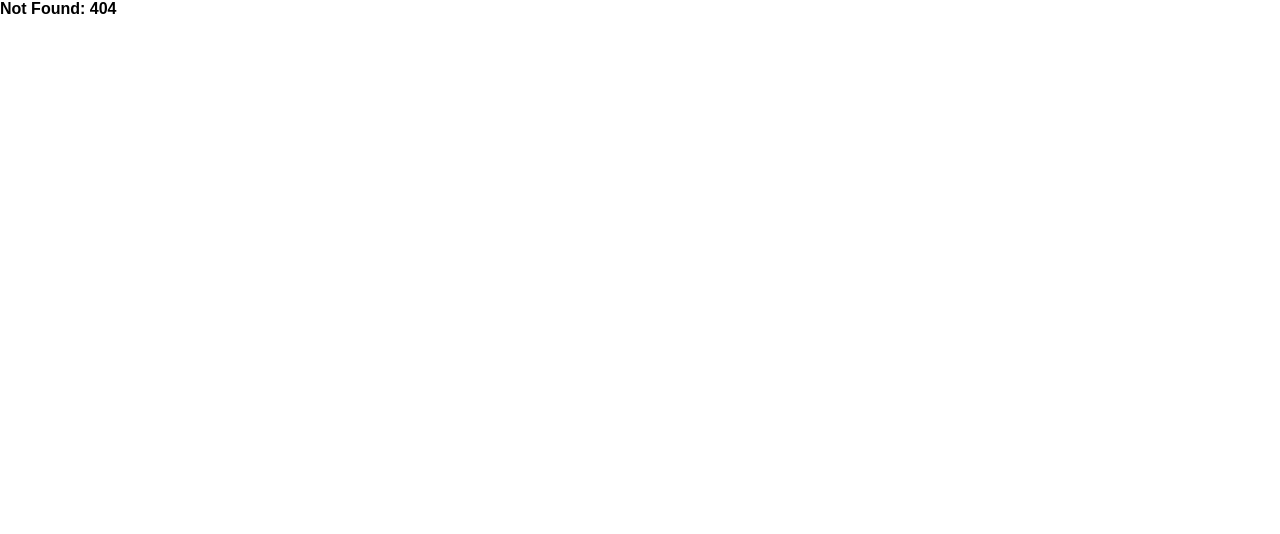
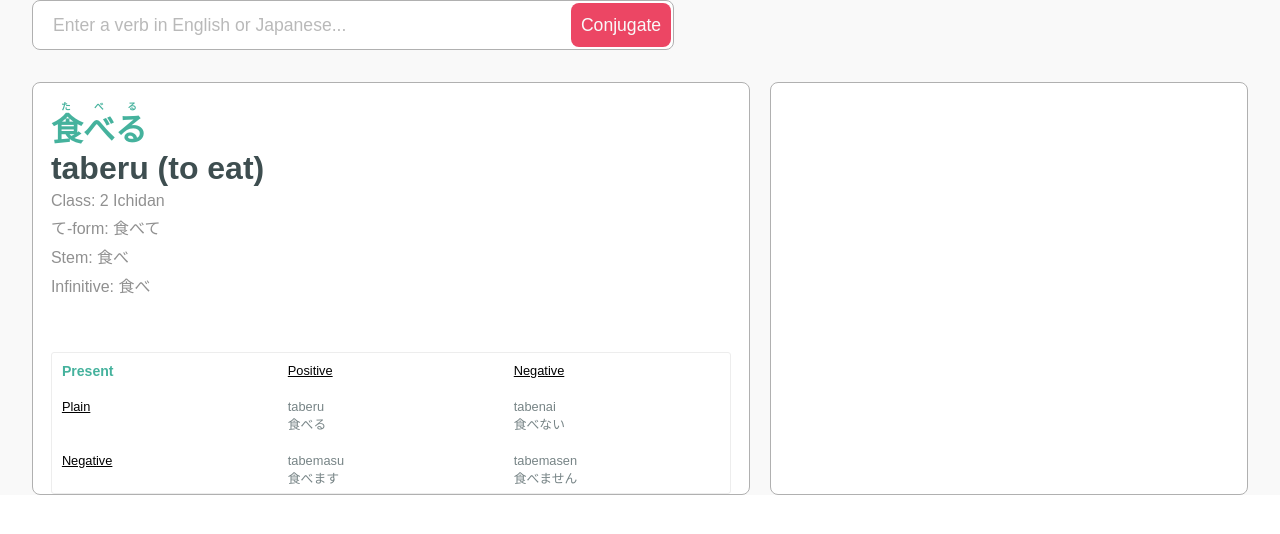
Before and after one commit to kkv263/jpnverbs, a React app: page /test in a window 1280 px wide. Before the commit this address had no page. Shown: the top 534 px of the page. Built offline with nearby package versions, Linux system fonts and the light colour scheme; a web font is replaced by a local one.

Commit message:
grid and table progress

```diff
--- a/src/App.js
+++ b/src/App.js
@@ -10,9 +10,8 @@ class App extends Component {
     return (
       <div>
         <Switch>
-         {/* Uncomment later when finish WordInstance */}
-         {/* <Route exact path='/' component={Homepage}/> */}
-         <Route exact path='/' component={WordInstance}/>
+         <Route exact path='/' component={Homepage}/>
+         <Route exact path='/test' component={WordInstance}/>
          <Route component={NotFound} status={404}/>
         </Switch>
       </div>
--- a/src/js/WordInstance.js
+++ b/src/js/WordInstance.js
@@ -1,32 +1,79 @@
 import React, { Component } from 'react';
 import { WIWrapper, WordWrapper, SearchBar, WordContainer,
-  ExtraWrapper, WordCell, CellHeader, CellForm } from '../styles/WordInstance.style';
+  ExtraWrapper, WordCell, CellHeader, CellForm, WordTable,
+  Button, WordHeader, WordAttributes, WordTitleWrapper } from '../styles/WordInstance.style';
 
 class WordInstance extends Component {
+  constructor(props) {
+    super(props);
+    this.state = {
+      value: ''
+  };
+    this.handleChange = this.handleChange.bind(this);
+    this.handleSubmit = this.handleSubmit.bind(this);
+  }
+
+  handleChange(event) {
+    this.setState({value: event.target.value});
+  }
+
+  handleSubmit(event) {
+    event.preventDefault();
+  }
+
   render() {
     return (
       <WIWrapper>
+          <form onSubmit={this.handleSubmit}>
+            <label>
+              <SearchBar type="text" value={this.state.value} onChange={this.handleChange} placeholder = "Enter a verb in English or Japanese..." />
+            </label>
+            <Button type="submit" value="Conjugate"/>
+          </form>
         <WordContainer>
           <WordWrapper>
-            <WordCell borderSize="0px 1px 1px 0px" >
+            <WordTitleWrapper>
+              <WordHeader Color = "#45B29D"><ruby>食べる<rt style={{fontSize: '.3em'}}>たべる</rt></ruby></WordHeader>
+              <WordHeader Color = "#3E4E50">taberu (to eat)</WordHeader>
+              <WordAttributes>Class: 2 Ichidan</WordAttributes>
+              <WordAttributes>て-form: 食べて</WordAttributes>
+              <WordAttributes>Stem: 食べ</WordAttributes>
+              <WordAttributes>Infinitive: 食べ</WordAttributes>
+            </WordTitleWrapper>
+            <WordTable>
+              <WordCell>
                 <CellForm>Present</CellForm>
               </WordCell>
-            <WordCell borderSize="0px 0px 1px 0px">
+              <WordCell>
                 <CellHeader>Positive</CellHeader>
               </WordCell>
-            <WordCell borderSize="0px 0px 1px 0px">
+              <WordCell>
                 <CellHeader>Negative</CellHeader>
               </WordCell>
-            <WordCell borderSize="0px 1px 0px 0px">
+              <WordCell>
                 <CellHeader>Plain</CellHeader>
               </WordCell>
-            <WordCell>食べる</WordCell>
-            <WordCell>食べない</WordCell>
-            <WordCell borderSize="0px 1px 0px 0px">
+              <WordCell>
+                <p>taberu</p>
+                <p>食べる</p>
+              </WordCell>
+              <WordCell>
+                <p>tabenai</p>
+                <p>食べない</p>
+              </WordCell>
+              <WordCell>
                 <CellHeader>Negative</CellHeader>
               </WordCell>
-            <WordCell>食べます</WordCell>
-            <WordCell>食べません</WordCell>
+              <WordCell>
+                <p>tabemasu</p>
+                <p>食べます</p>
+              </WordCell>
+              <WordCell>
+                <p>tabemasen</p>
+                <p>食べません</p>
+              </WordCell>
+            </WordTable>
+
           </WordWrapper>
           <ExtraWrapper>
           </ExtraWrapper>
--- a/src/styles/WordInstance.style.js
+++ b/src/styles/WordInstance.style.js
@@ -2,64 +2,113 @@ import styled from 'styled-components';
 
 export const WIWrapper = styled.div`
 width: 100%;
+background-color:#f9f9f9;
+`
+
+export const WordTitleWrapper = styled.div`
+margin-left: 2.5%;
+margin-top: 2.5%;
+`
+
+export const WordHeader = styled.h1`
+font-size: 2em;
+color: ${props => props.Color};
+`
+
+export const WordAttributes = styled.p`
+font-weight: 100;
+color: #909090;
+margin-top: 5px;
 `
 
 export const WordContainer = styled.div`
-width: 100%;
 display: grid;
-grid-template-columns: 2fr 1fr;
-grid-template-rows: 1fr 1fr 1fr;
-grid-gap: 10px;
+grid-template-columns: 1.5fr 1fr;
+grid-column-gap: 20px;
+border-radius: 8px;
+margin-left: 2.5%;
+margin-right: 2.5%;
 `
 
 export const WordWrapper = styled.div`
-height: 150px;
+border: 1px solid #b0b0b0;
+border-radius: 8px;
+background-color:white;
+display:grid;
+grid-template-rows: 1.75fr 1fr;
+grid-row-gap: 20px;
+`
+
+export const WordTable = styled.div`
+height: 140px;
 display: grid;
 grid-template-columns: 1fr 1fr 1fr;
-margin-left: 10%;
-margin-right: 10%;
+margin-left: 2.5%;
+margin-right: 2.5%;
 border: 1px solid #ededed;
+border-radius: 3px;
+background-color:white;
 `
 
 export const WordCell = styled.div`
 grid-column: ${props => props.gridColumn};
 font-family: "Sawarabi Mincho";
-font-size: .9em;
+font-size: .8em;
 color: #778486;
 padding: 10px 10px;
 `
 
 export const CellHeader = styled.p`
 font-weight: 100;
-font-size: 1.1em;
+font-size: 1em;
 color:black;
 text-decoration: underline;
 `
 
 export const CellForm = styled.h1`
 color:#45B29D;
-font-size: 1.5em;
+font-size: 1.1em;
 `
 
 export const ExtraWrapper = styled.div`
-background-color:blue;
+border: 1px solid #b0b0b0;
+border-radius: 8px;
+background-color:white;
 grid-column: 2;
 grid-row: 1 / 4;
 `
 
 export const SearchBar = styled.input`
-margin-bottom: 2%;
-width:600px;
-height: 8.5vh;
+margin-bottom: 2.5%;
+margin-left: 2.5%;
+width: 600px;
+height: 6vh;
 outline: none;
-border: 2px solid;
+border: 1px solid;
 border-color: #b0b0b0;
 border-radius: 8px;
 line-height: 22px;
 color: #464F51;
 font-size: 1.1em;
 padding: 0px 20px 0px 20px;
+background-color:white;
 ::-webkit-input-placeholder { /* Chrome/Opera/Safari */
   opacity:0.5;
 }
 `
+
+export const Button = styled.input`
+width:100px;
+height:5.5vh;
+margin-left: -103px;
+border: 0px;
+border-radius: 8px;
+background-color:#EC4664;
+color: #F9f9f9;
+font-size: 1.1em;
+outline: none;
+cursor: pointer;
+  &:hover {
+    background-color: #e92a4c;
+  }
+`
```
Lines whose indentation alone changed are shown as unchanged.
